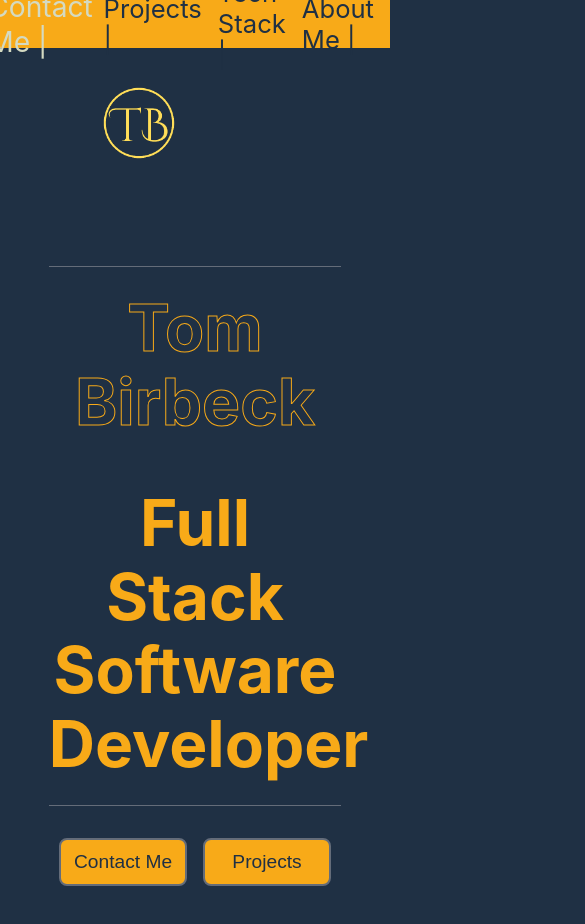
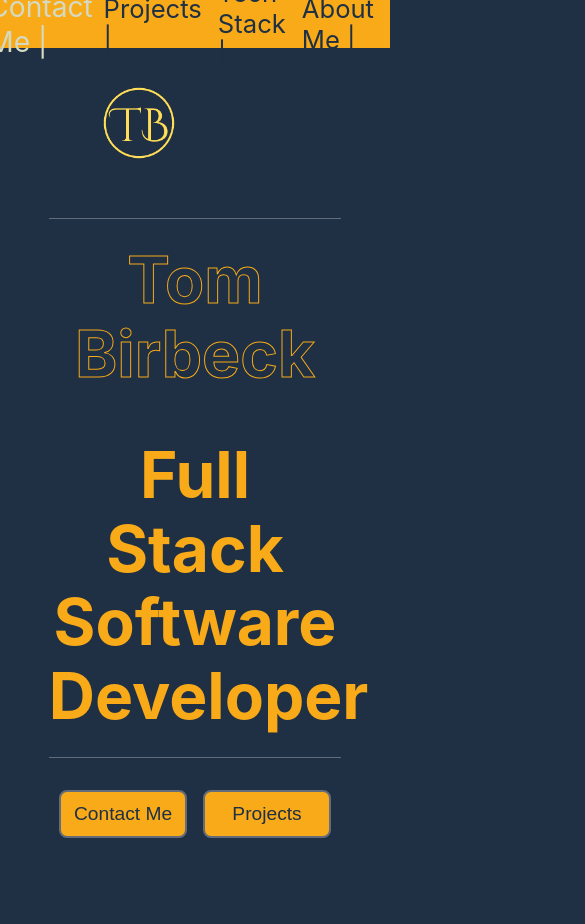
Before and after one commit to TomBirbeck/portfoliov2, a Next.js app: page / in a window 390 px wide. Shown: the top 924 px of the page, 585 px wide, since content can reach past the window. After the commit the page ends 854 px from the top, so only its background shows below. Built offline with nearby package versions, Linux system fonts and the light colour scheme.

Commit message:
home page responsiveness

```diff
--- a/pages/index.js
+++ b/pages/index.js
@@ -12,7 +12,7 @@ export default function Home() {
         <meta name='description' content='Portfolio for Tom Birbeck' />
         <link rel='icon' href='/favicon.ico' />
       </Head>
-      <Image src={logo} alt='Tom Birbeck Logo' height={150} width={150} />
+      <Image src={logo} alt='Tom Birbeck Logo' height={150} width={150}/>
 
       <main className={styles.main}>
         <h1 className={styles.title}>Tom Birbeck</h1>
--- a/styles/Home.module.css
+++ b/styles/Home.module.css
@@ -26,7 +26,7 @@
 
 .main {
   min-height: 60vh;
-  padding: 4rem 0;
+  padding: 1rem 0;
   flex: 1;
   display: flex;
   flex-direction: column;
@@ -35,6 +35,13 @@
   /* background-color:  #35383b; */
   /* background-color: #222; */
   /* color: #f8aa18; */
+}
+
+@media screen and (min-width: 1000px) {
+  .main {
+    padding: 4rem 0;
+  }
+
 }
 
 .footer {
@@ -65,6 +72,29 @@
   text-decoration: underline;
 }
 
+.title {
+  text-align: center;
+  margin: 0;
+  width: 75vw;
+  line-height: 1.15;
+  font-size: 4rem;
+  border-top: 1.5px solid var(--third-colour);
+  padding: 1.5rem 0;
+  color: var(--primary-colour);
+  -webkit-text-stroke-width: 1px;
+  -webkit-text-stroke-color: var(--secondary-colour);
+}
+.title2 {
+  text-align: center;
+  margin: 0;
+  width: 75vw;
+  line-height: 1.15;
+  font-size: 4rem;
+  border-bottom: 1px solid var(--third-colour);
+  padding: 1.5rem 0;
+}
+
+@media screen and (min-width: 1000px) {
   .title {
     text-align: center;
     margin: 0;
@@ -105,6 +135,8 @@
       transform: translateX(0);
     }
   }
+}
+
 
 .title,
 .description {
@@ -164,9 +196,15 @@
   line-height: 1.5;
 }
 
+.img {
+  position: absolute;
+  top:0;
+  left: 0;
+}
+
 .logo {
   height: 1em;
-  margin-left: 0.5rem;
+  margin-left: -1rem;
 }
 
 @media (max-width: 600px) {
```
Lines whose indentation alone changed are shown as unchanged.
